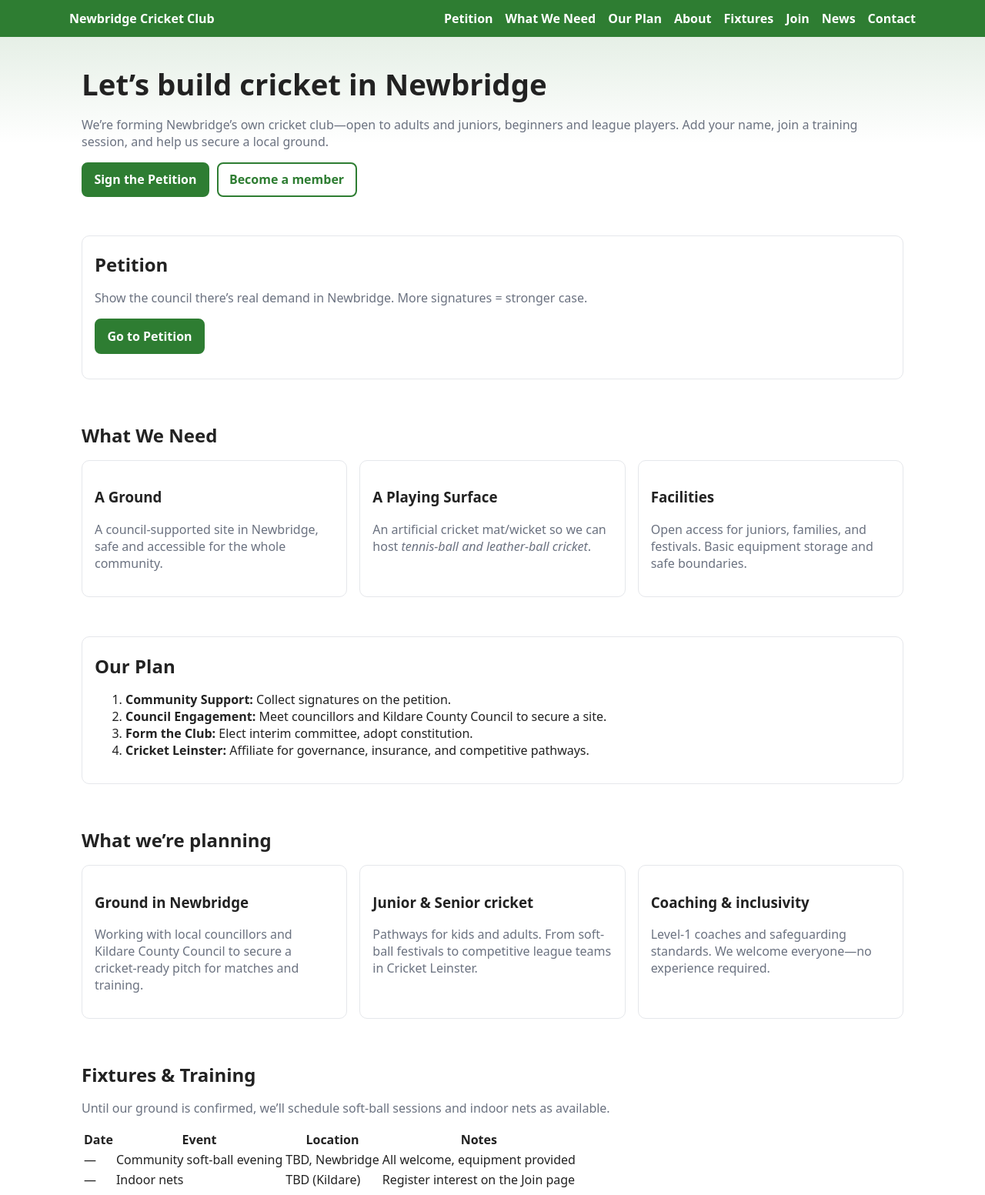
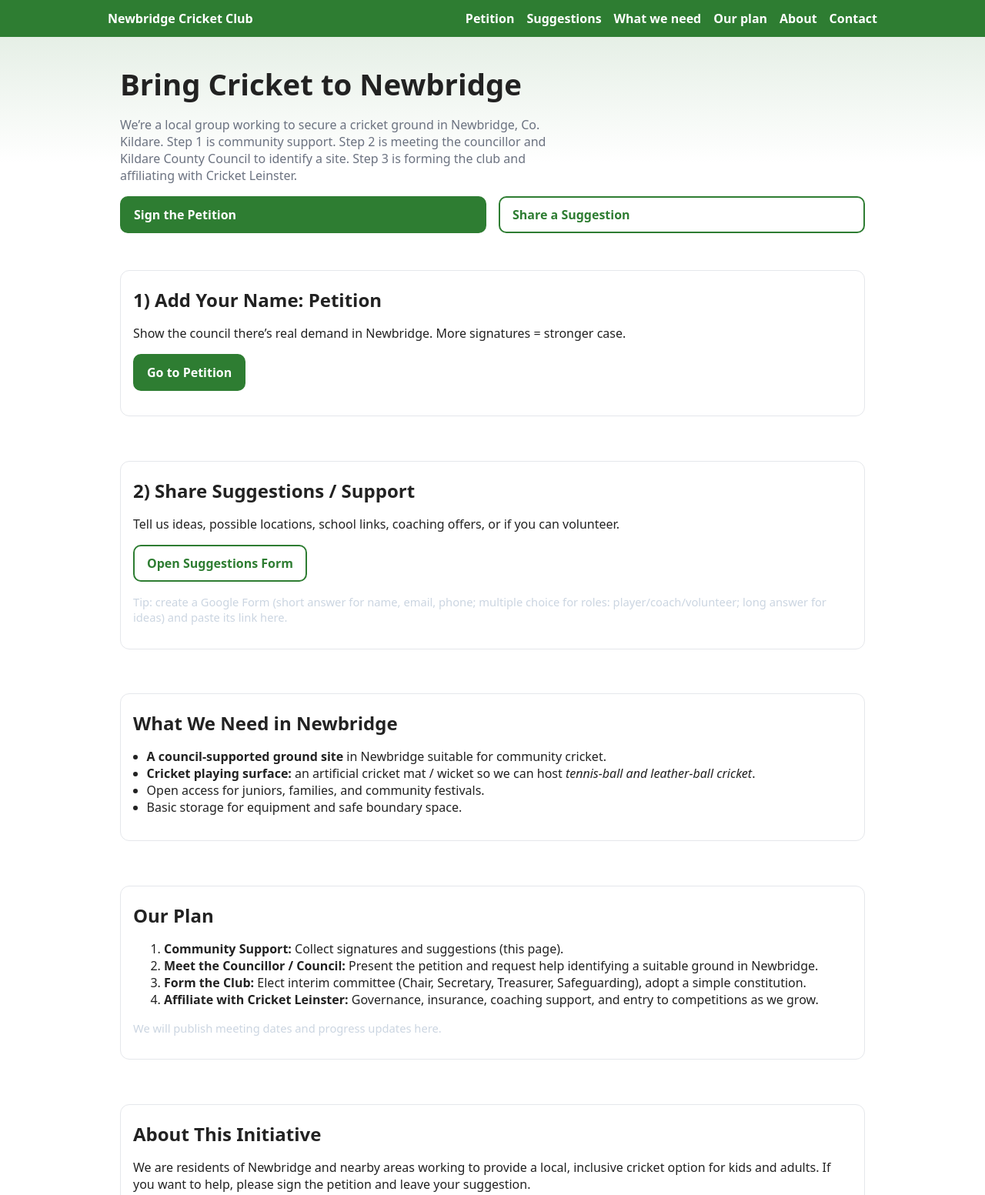
Before and after one commit to yogz88/newbridge-cricket-club, a plain HTML site: page index.html in a window 1280 px wide. Shown: the top 1553 px of the page at 77% size. Drawn offline with Linux system fonts and the light colour scheme.

Commit message:
Update index.html

```diff
--- a/index.html
+++ b/index.html
@@ -3,47 +3,45 @@
 <head>
 <meta charset="utf-8">
 <meta name="viewport" content="width=device-width, initial-scale=1">
- <title>Newbridge Cricket Club</title>
+<title>Newbridge Cricket Club — Community Proposal</title>
+<meta name="description" content="Help bring a cricket ground to Newbridge, Co. Kildare. Sign the petition, share suggestions, and join the effort.">
 <style>
- :root{--green:#2e7d32;--gold:#fdd835;--text:#222;--muted:#6b7280;--bg:#fff;--border:#e5e7eb}
- *{box-sizing:border-box} html,body{margin:0;padding:0;font-family:system-ui,-apple-system,Segoe UI,Roboto,Helvetica,Arial,sans-serif;color:var(--text);background:var(--bg)}
+:root{--green:#2e7d32;--gold:#fdd835;--text:#222;--muted:#6b7280;--ink:#0f172a;--border:#e5e7eb}
+*{box-sizing:border-box} html,body{margin:0;padding:0;font-family:system-ui,-apple-system,"Segoe UI",Roboto,Helvetica,Arial,sans-serif;color:var(--text);background:#fff}
 a{color:var(--green);text-decoration:none} a:hover{text-decoration:underline}
- header{background:var(--green);color:#fff}
- .container{max-width:1100px;margin:0 auto;padding:0 1rem}
- .header-inner{display:flex;align-items:center;justify-content:space-between;padding:.8rem 0}
- nav ul{list-style:none;display:flex;gap:1rem;margin:0;padding:0}
- nav a{color:#fff;font-weight:600}
- .hero{background:linear-gradient(180deg, rgba(46,125,50,.12), transparent 60%);padding:2rem 0 1.5rem}
+.container{max-width:1000px;margin:0 auto;padding:0 1rem}
+header{background:var(--green);color:#fff;position:sticky;top:0}
+.nav{display:flex;align-items:center;justify-content:space-between;padding:.8rem 0}
+.nav ul{list-style:none;display:flex;gap:1rem;margin:0;padding:0}
+.nav a{color:#fff;font-weight:700}
+.hero{background:linear-gradient(180deg, rgba(46,125,50,.12), transparent 60%);padding:2rem 0 1.2rem}
 h1{font-size:clamp(1.6rem,2.5vw + 1rem,2.4rem);margin:.2rem 0}
- p{color:var(--muted)}
- .cta-row{display:flex;gap:.6rem;flex-wrap:wrap;margin-top:.8rem}
- .btn{display:inline-block;padding:.6rem .9rem;border-radius:8px;font-weight:700;border:2px solid var(--green)}
+p.lead{color:var(--muted);max-width:65ch}
+.row{display:grid;grid-template-columns:1fr 1fr;gap:1rem}
+@media (max-width:850px){.row{grid-template-columns:1fr}}
+.btn{display:inline-block;padding:.7rem 1rem;border-radius:10px;font-weight:800;border:2px solid var(--green)}
 .btn.primary{background:var(--green);color:#fff}
 .btn.secondary{background:#fff;color:var(--green)}
- section{padding:1.6rem 0}
- .grid{display:grid;grid-template-columns:repeat(3,1fr);gap:1rem}
- .card{border:1px solid var(--border);border-radius:10px;padding:1rem;background:#fff}
+section{padding:1.8rem 0}
+.card{border:1px solid var(--border);border-radius:12px;padding:1rem;background:#fff}
 h2{margin:.3rem 0 1rem}
- ul{padding-left:1.1rem}
- footer{background:#0f172a;color:#e2e8f0;padding:1.6rem 0;margin-top:2rem}
- .small{font-size:.9rem;color:#cbd5e1}
- @media(max-width:800px){.grid{grid-template-columns:1fr}}
+ul {padding-left:1.1rem}
+footer{background:var(--ink);color:#e2e8f0;padding:1.6rem 0;margin-top:2rem}
+.small{font-size:.92rem;color:#cbd5e1}
 </style>
 </head>
 <body>
 
 <header>
- <div class="container header-inner">
+<div class="container nav">
 <div><strong>Newbridge Cricket Club</strong></div>
 <nav>
 <ul>
 <li><a href="#petition">Petition</a></li>
- <li><a href="#need">What We Need</a></li>
- <li><a href="#plan">Our Plan</a></li>
+<li><a href="#suggestions">Suggestions</a></li>
+<li><a href="#need">What we need</a></li>
+<li><a href="#plan">Our plan</a></li>
 <li><a href="#about">About</a></li>
- <li><a href="#fixtures">Fixtures</a></li>
- <li><a href="#join">Join</a></li>
- <li><a href="#news">News</a></li>
 <li><a href="#contact">Contact</a></li>
 </ul>
 </nav>
@@ -51,36 +49,52 @@
 </header>
 
 <main>
- <!-- Hero -->
 <section class="hero">
 <div class="container">
- <h1>Let’s build cricket in Newbridge</h1>
- <p>We’re forming Newbridge’s own cricket club—open to adults and juniors, beginners and league players. Add your name, join a training session, and help us secure a local ground.</p>
- <div class="cta-row">
- <a class="btn primary" href="#petition">Sign the Petition</a>
- <a class="btn secondary" href="#join">Become a member</a>
+<h1>Bring Cricket to Newbridge</h1>
+<p class="lead">
+We’re a local group working to secure a cricket ground in Newbridge, Co. Kildare.
+Step 1 is community support. Step 2 is meeting the councillor and Kildare County Council to identify a site.
+Step 3 is forming the club and affiliating with Cricket Leinster.
+</p>
+<div class="row" style="margin-top:1rem;">
+<a class="btn primary" href="https://change.org/your-petition-link" target="_blank" rel="noopener">Sign the Petition</a>
+<a class="btn secondary" href="https://forms.gle/your-google-form-link" target="_blank" rel="noopener">Share a Suggestion</a>
 </div>
 </div>
 </section>
 
- <!-- NEW CONTENT STARTS HERE -->
 <section id="petition">
 <div class="container">
 <div class="card">
- <h2>Petition</h2>
+<h2>1) Add Your Name: Petition</h2>
 <p>Show the council there’s real demand in Newbridge. More signatures = stronger case.</p>
- <p><a class="btn primary" href="https://chng.it/HmG9yt4s9n" target="_blank" rel="noopener">Go to Petition</a></p>
+<p><a class="btn primary" href="https://change.org/your-petition-link" target="_blank" rel="noopener">Go to Petition</a></p>
+</div>
+</div>
+</section>
+
+<section id="suggestions">
+<div class="container">
+<div class="card">
+<h2>2) Share Suggestions / Support</h2>
+<p>Tell us ideas, possible locations, school links, coaching offers, or if you can volunteer.</p>
+<p><a class="btn secondary" href="https://forms.gle/your-google-form-link" target="_blank" rel="noopener">Open Suggestions Form</a></p>
+<p class="small">Tip: create a Google Form (short answer for name, email, phone; multiple choice for roles: player/coach/volunteer; long answer for ideas) and paste its link here.</p>
 </div>
 </div>
 </section>
 
 <section id="need">
 <div class="container">
- <h2>What We Need</h2>
- <div class="grid">
- <div class="card"><h3>A Ground</h3><p>A council-supported site in Newbridge, safe and accessible for the whole community.</p></div>
- <div class="card"><h3>A Playing Surface</h3><p>An artificial cricket mat/wicket so we can host <em>tennis-ball and leather-ball cricket</em>.</p></div>
- <div class="card"><h3>Facilities</h3><p>Open access for juniors, families, and festivals. Basic equipment storage and safe boundaries.</p></div>
+<div class="card">
+<h2>What We Need in Newbridge</h2>
+<ul>
+<li><strong>A council-supported ground site</strong> in Newbridge suitable for community cricket.</li>
+<li><strong>Cricket playing surface:</strong> an artificial cricket mat / wicket so we can host <em>tennis-ball and leather-ball cricket</em>.</li>
+<li>Open access for juniors, families, and community festivals.</li>
+<li>Basic storage for equipment and safe boundary space.</li>
+</ul>
 </div>
 </div>
 </section>
@@ -90,70 +104,36 @@
 <div class="card">
 <h2>Our Plan</h2>
 <ol>
- <li><strong>Community Support:</strong> Collect signatures on the petition.</li>
- <li><strong>Council Engagement:</strong> Meet councillors and Kildare County Council to secure a site.</li>
- <li><strong>Form the Club:</strong> Elect interim committee, adopt constitution.</li>
- <li><strong>Cricket Leinster:</strong> Affiliate for governance, insurance, and competitive pathways.</li>
+<li><strong>Community Support:</strong> Collect signatures and suggestions (this page).</li>
+<li><strong>Meet the Councillor / Council:</strong> Present the petition and request help identifying a suitable ground in Newbridge.</li>
+<li><strong>Form the Club:</strong> Elect interim committee (Chair, Secretary, Treasurer, Safeguarding), adopt a simple constitution.</li>
+<li><strong>Affiliate with Cricket Leinster:</strong> Governance, insurance, coaching support, and entry to competitions as we grow.</li>
 </ol>
+<p class="small">We will publish meeting dates and progress updates here.</p>
 </div>
- </div>
- </section>
- <!-- NEW CONTENT ENDS HERE -->
-
- <!-- Original content continues -->
- <section>
- <div class="container">
- <h2>What we’re planning</h2>
- <div class="grid">
- <div class="card"><h3>Ground in Newbridge</h3><p>Working with local councillors and Kildare County Council to secure a cricket-ready pitch for matches and training.</p></div>
- <div class="card"><h3>Junior & Senior cricket</h3><p>Pathways for kids and adults. From soft-ball festivals to competitive league teams in Cricket Leinster.</p></div>
- <div class="card"><h3>Coaching & inclusivity</h3><p>Level-1 coaches and safeguarding standards. We welcome everyone—no experience required.</p></div>
- </div>
- </div>
- </section>
-
- <section id="fixtures">
- <div class="container">
- <h2>Fixtures & Training</h2>
- <p>Until our ground is confirmed, we’ll schedule soft-ball sessions and indoor nets as available.</p>
- <table>
- <thead><tr><th>Date</th><th>Event</th><th>Location</th><th>Notes</th></tr></thead>
- <tbody>
- <tr><td>—</td><td>Community soft-ball evening</td><td>TBD, Newbridge</td><td>All welcome, equipment provided</td></tr>
- <tr><td>—</td><td>Indoor nets</td><td>TBD (Kildare)</td><td>Register interest on the Join page</td></tr>
- </tbody>
- </table>
- </div>
- </section>
-
- <section id="join">
- <div class="container">
- <h2>Become a Member</h2>
- <p>Register your interest and we’ll keep you updated on training, meetings with the council, and club milestones. No fees until facilities are confirmed.</p>
- <p><a class="btn primary" href="#">Membership Form (coming soon)</a></p>
- </div>
- </section>
-
- <section id="news">
- <div class="container">
- <h2>Latest Updates</h2>
- <div class="card"><h3>Petition launched</h3><p>We’ve launched a community petition to secure a cricket ground in Newbridge. Add your name and share with friends and neighbours.</p></div>
- <div class="card"><h3>Meeting request sent</h3><p>We have requested a meeting with local councillors to discuss potential sites and next steps.</p></div>
 </div>
 </section>
 
 <section id="about">
 <div class="container">
- <h2>About the Club</h2>
- <p>Newbridge Cricket Club is a community-led initiative to bring cricket to Newbridge and wider Kildare. We’re currently gathering members, volunteers, and partners while we work with the council to secure a home ground.</p>
+<div class="card">
+<h2>About This Initiative</h2>
+<p>We are residents of Newbridge and nearby areas working to provide a local, inclusive cricket option for kids and adults. If you want to help, please sign the petition and leave your suggestion.</p>
+<ul>
+<li>Interim Coordinator: —</li>
+<li>Email: <a href="mailto:info@newbridgecricket.ie">info@newbridgecricket.ie</a> (placeholder)</li>
+</ul>
+</div>
 </div>
 </section>
 
 <section id="contact">
 <div class="container">
+<div class="card">
 <h2>Contact</h2>
 <p>Email: <a href="mailto:info@newbridgecricket.ie">info@newbridgecricket.ie</a> (placeholder)</p>
- <p>WhatsApp group: (link placeholder)</p>
+<p>WhatsApp group: (add link when ready)</p>
+</div>
 </div>
 </section>
 </main>
@@ -161,7 +141,7 @@
 <footer>
 <div class="container">
 <strong>Newbridge Cricket Club</strong>
- <p class="small">© 2025 • Newbridge, Co. Kildare • Building cricket together.</p>
+<p class="small">© 2025 • Community-led proposal to establish a cricket ground in Newbridge, Co. Kildare.</p>
 </div>
 </footer>
 
```
Lines whose indentation alone changed are shown as unchanged.
